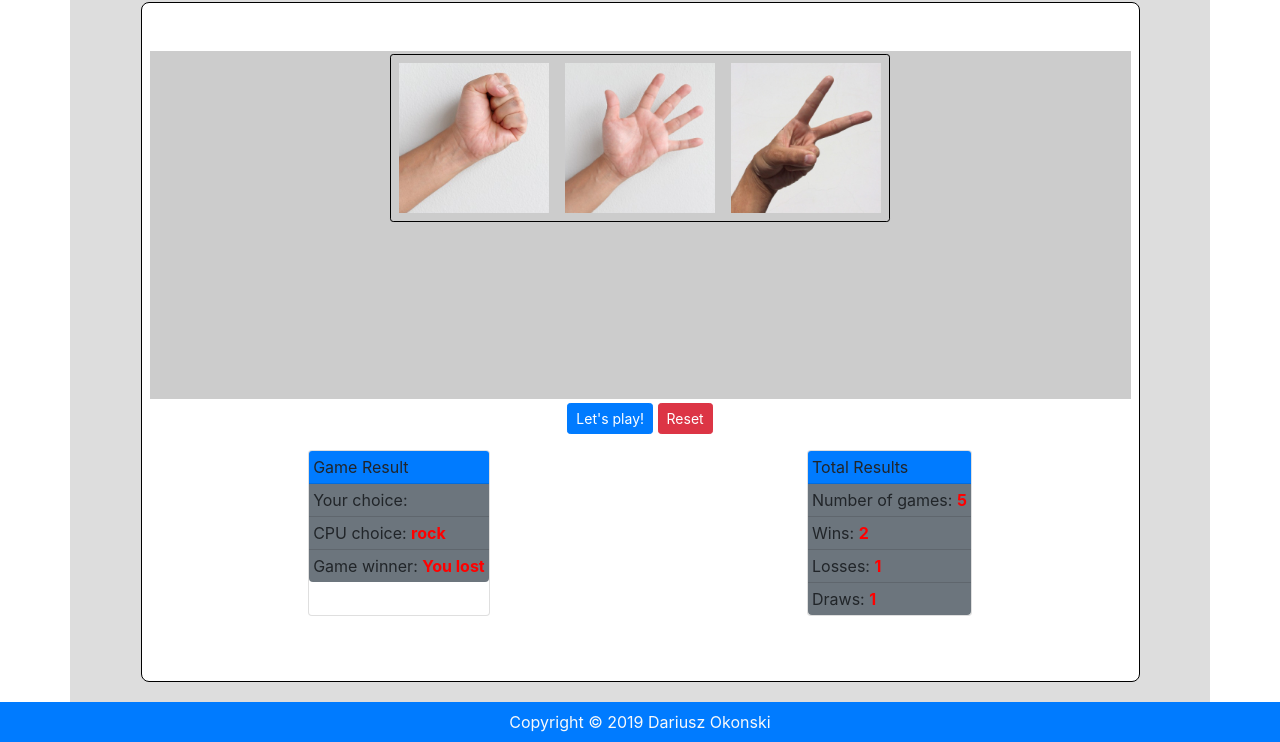
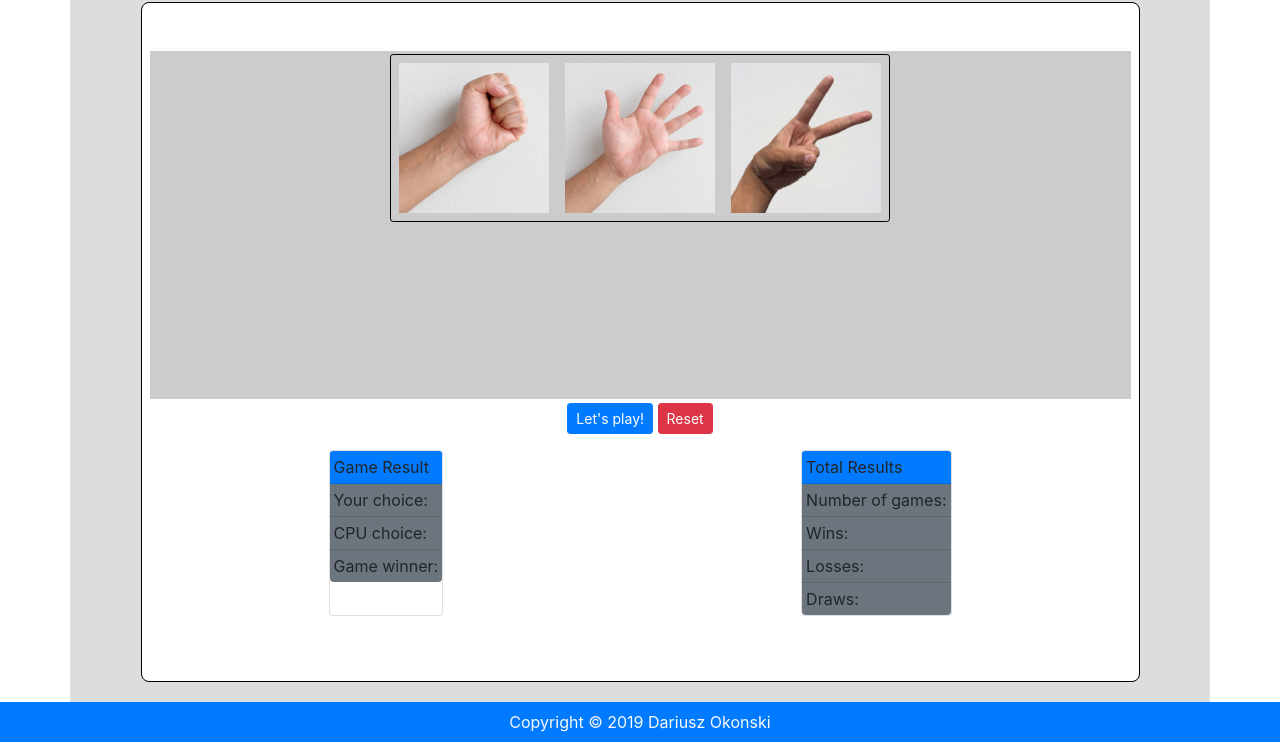
Before and after one commit to DariuszOkonski/js-rock-paper-scissors, a website with bundled scripts: page dist/game.html in a window 1280 px wide. Shown: the part 58-800 px from the top of the page. Built offline with nearby package versions, Linux system fonts and the light colour scheme.

Commit message:
remove static text from cpuChocice, gameWinner, numberOfGames, wins, losses and draws

```diff
--- a/dist/game.html
+++ b/dist/game.html
@@ -81,8 +81,8 @@
           </div>
           <ul class="list-group list-group-flush">
             <li class="list-group-item bg-secondary p-1">Your choice: <span class="yourChoice-js"></span></li>
-            <li class="list-group-item bg-secondary p-1">CPU choice: <span class="cpuChoice-js">rock</span></li>
-            <li class="list-group-item bg-secondary p-1">Game winner: <span class="gameWinner-js">You lost</span></li>
+            <li class="list-group-item bg-secondary p-1">CPU choice: <span class="cpuChoice-js"></span></li>
+            <li class="list-group-item bg-secondary p-1">Game winner: <span class="gameWinner-js"></span></li>
           </ul>
         </div>
 
@@ -91,10 +91,10 @@
             Total Results
           </div>
           <ul class="list-group list-group-flush">
-            <li class="list-group-item bg-secondary p-1">Number of games: <span class="numberOfGames-js">5</span></li>
-            <li class="list-group-item bg-secondary p-1">Wins: <span class="wins-js">2</span></li>
-            <li class="list-group-item bg-secondary p-1">Losses: <span class="losses-js">1</span></li>
-            <li class="list-group-item bg-secondary p-1">Draws: <span class="draws-js">1</span></li>
+            <li class="list-group-item bg-secondary p-1">Number of games: <span class="numberOfGames-js"></span></li>
+            <li class="list-group-item bg-secondary p-1">Wins: <span class="wins-js"></span></li>
+            <li class="list-group-item bg-secondary p-1">Losses: <span class="losses-js"></span></li>
+            <li class="list-group-item bg-secondary p-1">Draws: <span class="draws-js"></span></li>
           </ul>
         </div>
 
```
